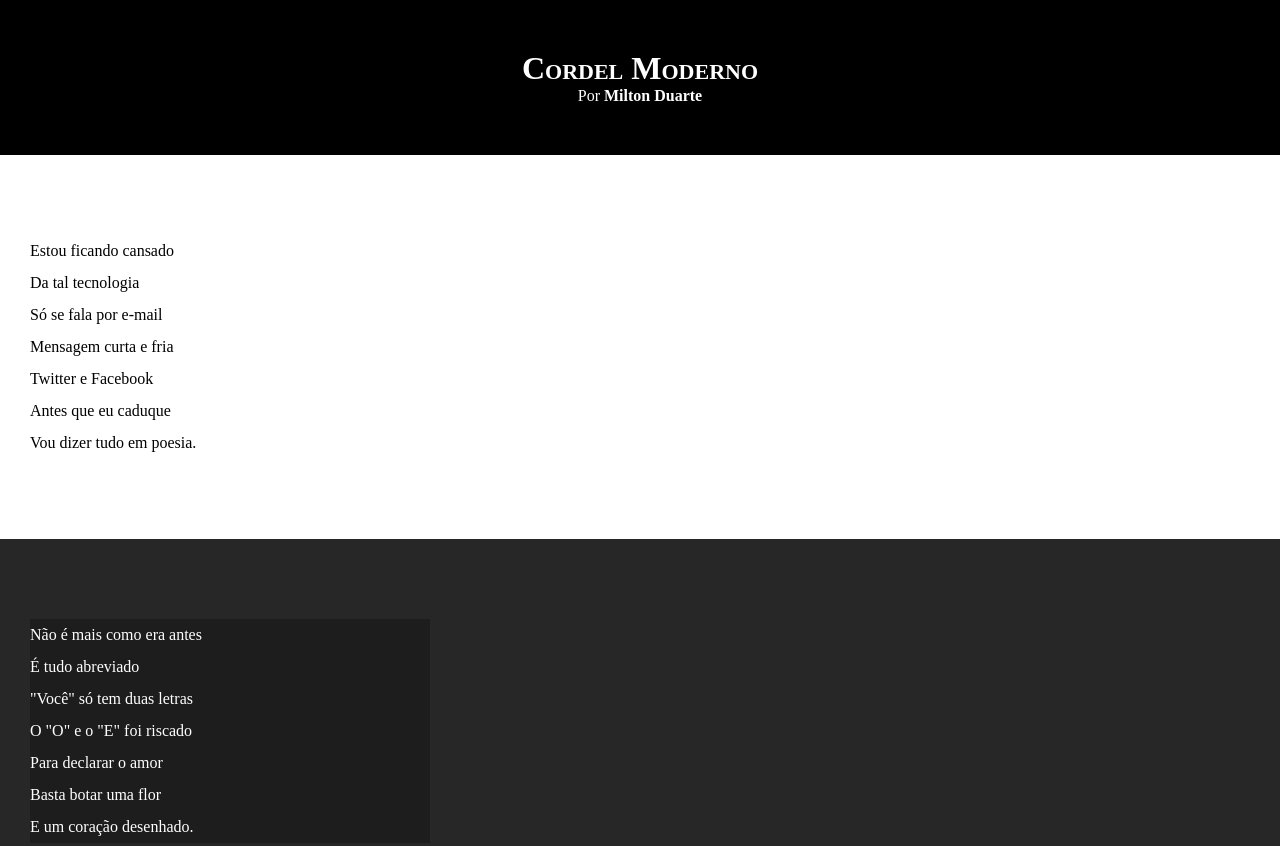
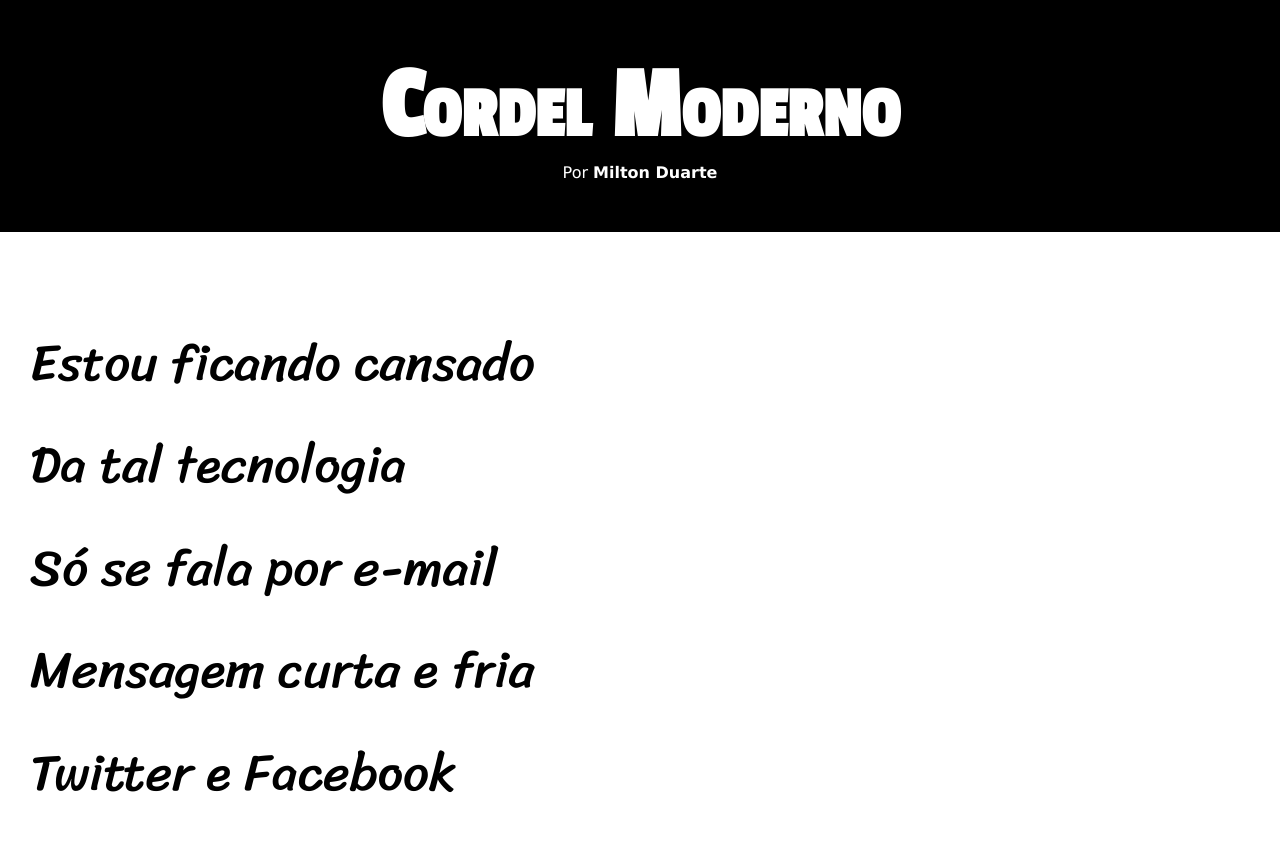
Before and after one commit to rendelli/site-cordel-moderno, a plain HTML site: page index.htm in a window 1280 px wide. Shown: the top 846 px of the page. Drawn offline with Linux system fonts and the light colour scheme.

Commit message:
Estilos atualizados

```diff
--- a/estilo/style.css
+++ b/estilo/style.css
@@ -1,13 +1,26 @@
 @charset "UTF-8";
+
+@import url('https://fonts.googleapis.com/css2?family=Passion+One&display=swap');
+
+@import url('https://fonts.googleapis.com/css2?family=Sriracha&display=swap');
+
+:root {
+    --fonte1: Verdana, Geneva, Tahoma, sans-serif;
+    --fonte2: 'Passion One', cursive;
+    --fonte3: 'Sriracha', cursive;
+}
 
 * {
     margin: 0px;
     padding: 0px;
 }
 
+
+
 html, body {
     min-height: 100vh;
     background-color: darkgray;
+    font-family: var(--fonte1);
 }
 
 header {
@@ -19,6 +32,8 @@ header {
 header > h1 {
     padding-top: 50px;
     font-variant: small-caps;
+    font-family: var(--fonte2);
+    font-size: 8vw;
 }
 
 header > p {
@@ -40,6 +55,8 @@ section {
     padding-bottom: 10vh;
     line-height: 2em;
     padding-left: 30px;
+    font-family: var(--fonte3);
+    font-size: 4vw;
 }
 
 section.normal {
@@ -53,7 +70,8 @@ section.imagem {
 }
 
 section.imagem > p {
-    width: 400px;
+    display: inline-block;
+    padding: 5px;
     background-color: rgba(0, 0, 0, 0.254)
 }
 
```
